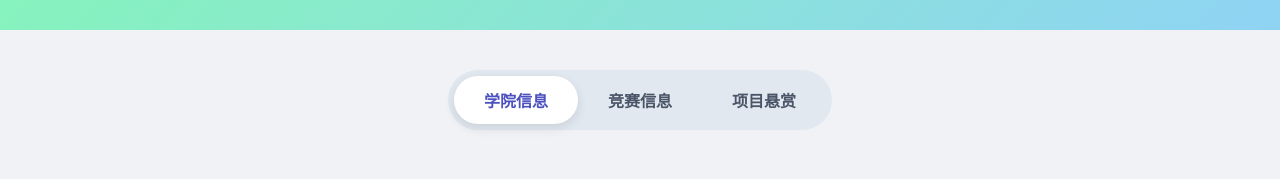
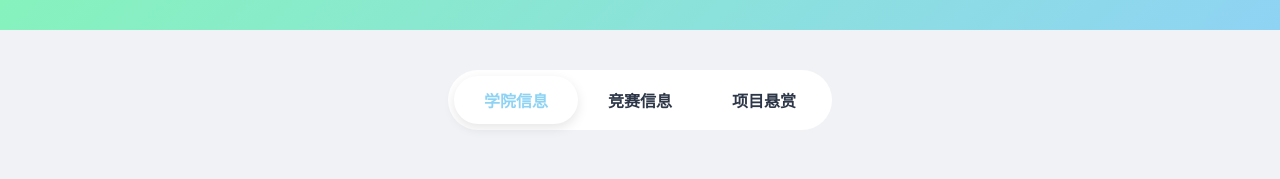
Before and after one commit to jinjie0703/virtual_simulation_center, a Vue app: page /information_center in a window 1280 px wide. Shown: the part 298-477 px from the top of the page. Built offline with nearby package versions, Linux system fonts and the light colour scheme; grey boxes are pictures that could not be loaded.

Commit message:
给Tabs增加滑动效果

```diff
--- a/src/components/information_center/InfoCard.vue
+++ b/src/components/information_center/InfoCard.vue
@@ -19,7 +19,6 @@
           <span v-if="item.date" class="date">📅 {{ item.date }}</span>
           <span v-if="item.deadline" class="deadline">⏳ 截止：{{ item.deadline }}</span>
         </div>
-        <div v-if="type === 'projects'" class="reward"><span>💰</span> {{ item.reward }}</div>
         <router-link :to="detailRoute" class="details-link">查看详情 →</router-link>
       </div>
     </div>
@@ -132,14 +131,6 @@ const detailRoute = computed(() => {
   color: #a0aec0;
   font-weight: 500;
 }
-.reward {
-  font-size: 1.1rem;
-  font-weight: 700;
-  color: #dd6b20;
-}
-.reward span {
-  font-size: 1.2rem;
-}
 .details-link {
   text-decoration: none;
   color: #4c51bf;
--- a/src/components/information_center/InfoTabs.vue
+++ b/src/components/information_center/InfoTabs.vue
@@ -1,12 +1,20 @@
 <!-- InfoTabs.vue -->
 <template>
   <div class="tabs-container">
-    <div class="tabs">
+    <div
+      class="tabs"
+      ref="tabsRef"
+      :style="{
+        '--slider-left': sliderLeft,
+        '--slider-width': sliderWidth,
+      }"
+    >
       <button
         v-for="tab in tabs"
         :key="tab.id"
         :class="['tab-btn', { active: activeTab === tab.id }]"
         @click="$emit('update:activeTab', tab.id)"
+        :ref="(el) => setTabRef(el, tab.id)"
       >
         {{ tab.name }}
       </button>
@@ -15,11 +23,58 @@
 </template>
 
 <script setup>
-defineProps({
+import { ref, watch, onMounted, nextTick } from 'vue'
+
+const props = defineProps({
   tabs: Array,
   activeTab: String,
 })
 defineEmits(['update:activeTab'])
+
+// 1. 创建 Ref 来存储滑块的位置和宽度
+const sliderLeft = ref('0px')
+const sliderWidth = ref('0px')
+
+// 2. 创建一个对象来存储每个 tab 按钮的 DOM 引用
+const tabRefs = ref({})
+const setTabRef = (el, tabId) => {
+  if (el) {
+    tabRefs.value[tabId] = el
+  }
+}
+
+// 3. 定义一个函数来更新滑块的位置
+const updateSlider = () => {
+  const activeEl = tabRefs.value[props.activeTab]
+  if (!activeEl) return
+
+  // activeEl.offsetLeft: 元素左边框相对于父元素左内边框的距离
+  // activeEl.offsetWidth: 元素的总宽度（包括 padding 和 border）
+  sliderLeft.value = `${activeEl.offsetLeft}px`
+  sliderWidth.value = `${activeEl.offsetWidth}px`
+}
+
+// 4. 监听 activeTab 的变化，当它变化时更新滑块
+watch(
+  () => props.activeTab,
+  () => {
+    updateSlider()
+  },
+)
+
+// 5. 在组件挂载后，也需要立即设置一次滑块的初始位置
+onMounted(async () => {
+  // 使用 nextTick 确保 v-for 渲染完成，tabRefs 已经有值
+  await nextTick()
+  updateSlider()
+
+  // 立即设置滑块位置后，再添加过渡效果，避免初始加载时有动画
+  await nextTick()
+  const tabsEl = document.querySelector('.tabs')
+  if (tabsEl) {
+    tabsEl.style.setProperty('--slider-transition', 'all 0.4s cubic-bezier(0.4, 0, 0.2, 1)')
+  }
+})
 </script>
 
 <style scoped>
@@ -28,27 +83,43 @@ defineEmits(['update:activeTab'])
   justify-content: center;
   margin-bottom: 50px;
 }
+
 .tabs {
+  position: relative; /* 成为伪元素定位的基准 */
   display: inline-flex;
-  background-color: #e2e8f0;
+  background-color: white;
   border-radius: 999px;
   padding: 6px;
 }
+
+/* 滑块 */
+.tabs::before {
+  content: '';
+  position: absolute;
+  top: 6px;
+  left: var(--slider-left, 0px);
+  width: var(--slider-width, 0px);
+  height: calc(100% - 12px);
+  border-radius: 999px;
+  background-color: white;
+  box-shadow: 0 4px 12px rgba(0, 0, 0, 0.1);
+  transition: var(--slider-transition, none);
+}
+
 .tab-btn {
   padding: 12px 30px;
   border: none;
-  border-radius: 999px;
   background-color: transparent;
   cursor: pointer;
   font-size: 1rem;
   font-weight: 600;
-  color: #4a5568;
-  transition: all 0.3s cubic-bezier(0.4, 0, 0.2, 1);
+  color: #2d3748;
+  transition: color 1.5s ease;
   position: relative;
+  z-index: 1;
 }
+
 .tab-btn.active {
-  background-color: #ffffff;
-  color: #4c51bf;
-  box-shadow: 0 4px 12px rgba(0, 0, 0, 0.1);
+  color: #8fd3f4;
 }
 </style>
--- a/src/components/information_center/TestData.js
+++ b/src/components/information_center/TestData.js
@@ -64,7 +64,6 @@ export const allMockData = {
     summary: '需要利用机器学习算法，根据学生的学习行为和成绩，动态生成最优学习路径。',
     imageUrl: `https://picsum.photos/seed/proj${i}/400/250`,
     deadline: '2024-08-15',
-    reward: `${5 + i}k`,
     tags: ['AI', 'Vue.js', 'Python'],
   })),
 }
```
